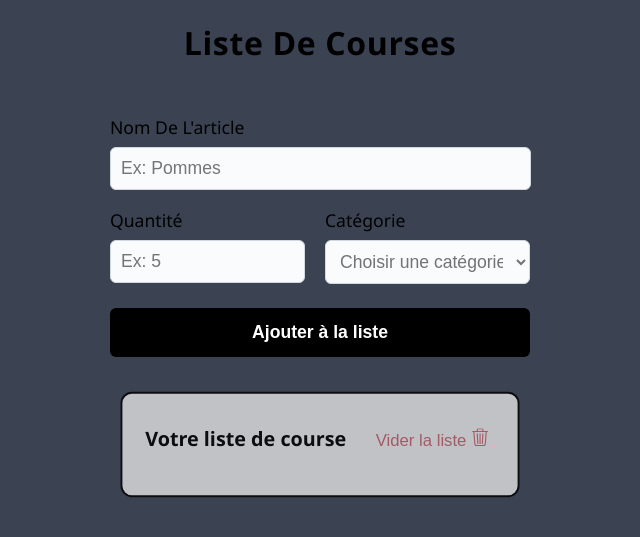
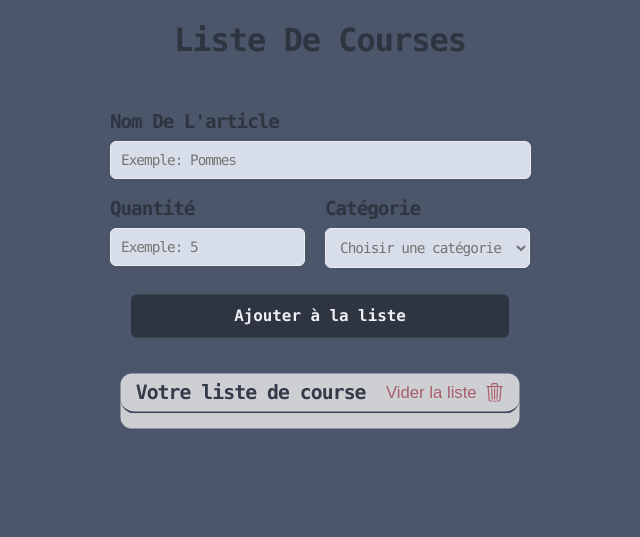
Before and after one commit to Mathieux83/Liste-Courses, a Flask app: page / in a window 1280 px wide. Shown: the top 537 px of the page, without its empty margins (320-960 px from the left). Run offline with Flask 3, Linux system fonts and the light colour scheme; data that the repository does not hold is empty.

Commit message:
Enhance UI and animations for course list management - Updated animation durations for adding/removing items - Improved checkbox styling with custom design - Refined layout and styles in CSS for better user experience - Cleaned up HTML structure for clarity and maintainability

```diff
--- a/static/style.css
+++ b/static/style.css
@@ -8,21 +8,19 @@
   --radius: 14px;
   --transition: 0.3s cubic-bezier(0.4,0,0.2,1);
   --shadow: 0 8px 32px 0 rgba(31, 38, 135, 0.18);
-  --font-main: 'Inter', Arial, sans-serif;
-  --font-color: #black;
+  --font-color: #2e3440;
   --size: 20px;
 }
 
 /* Reset et base */
-
 body {
-  background: #3b4252;
-  font-family: 'Segoe UI', Arial, sans-serif;
-  color: #000000;
+  background: #4c566a;
+  font-family: 'Cascadia Code', Consolas, 'Courier New', monospace;
+  color: var(--font-color);
   margin: 0;
   padding: 0;
   text-transform: capitalize;
-  color: var(--font-color);
+  letter-spacing: -1px;
 }
 
 h1 {
@@ -31,8 +29,8 @@ h1 {
   font-weight: 600;
   letter-spacing: 0.02em;
   margin-bottom: 1rem;
-  color: black;
-
+  color: var(--font-color);
+  letter-spacing: -1px;
 }
 
 .container-general {
@@ -48,14 +46,12 @@ h1 {
   grid-template-columns: 1fr 1fr;
   grid-template-rows: auto auto;
   gap: 10px;
-  /* margin-top: -1rem; */
   margin-bottom: 16px;
-  font-weight:500;
-
+  font-weight: 600;
 }
 
 .form-nom {
-  grid-column: 1 / 3; /* Prend toute la largeur */
+  grid-column: 1 / 3;
   grid-row: 1;
   margin-right: 1.3rem;
 }
@@ -72,38 +68,38 @@ h1 {
 }
 
 /* Style des champs */
-
 label, select, input[type="text"], input[type="number"] {
   display: block;
   width: 100%;
   margin-bottom: 8px;
-  font-size: 1.1rem;
+  font-family: 'Cascadia Code', Consolas, 'Courier New', monospace;
+  letter-spacing: -1px;
+  font-size: 1.2rem;
 }
 
 input[type="text"], input[type="number"], select {
-  border: 1px solid #d1d8e0;
+  border: 1px solid #eceff4;
   border-radius: 6px;
   padding: 10px;
-  background: #fafbfc;
+  background: #d8dee9;
   transition: border 0.2s;
+  font-size: 0.9rem;
 }
 
 input[type="text"]:focus, input[type="number"]:focus, select:focus {
-  border: 1.5px solid #009e5f;
+  border: 3px solid #81a1c1;
   outline: none;
 }
 
-/* Couleur du texte du select quand aucune option n'est sélectionnée */
+/* Select styling */
 select:required:invalid {
-  color: #737374; /* même couleur que tes placeholders */
+  color: #737374;
 }
 
-/* Couleur des options normales */
 select option {
-  color: var(--font-color); /* couleur normale du texte */
+  color: var(--font-color);
 }
 
-/* Masquer le placeholder dans la liste déroulante */
 select option[value=""][disabled] {
   display: none;
 }
@@ -111,151 +107,85 @@ select option[value=""][disabled] {
 /* Bouton principal */
 .ajouter-btn {
   width: 100%;
-  background: black;
-  color: #fff;
+  font-family: 'Cascadia Code', Consolas, 'Courier New', monospace;
+  background: #2e3440;
+  color: #eceff4;
   border: none;
   border-radius: 6px;
   padding: 14px 0;
   font-size: 1.1rem;
   font-weight: bold;
   cursor: pointer;
+  transform: scale(0.9);
   transition: background 0.2s;
+  transition: all 0.2s ease;
 }
 
 .ajouter-btn:hover {
-  background: grey;
+  background: #81a1c1;
+  color: #2e3440;
+  transform: scale(1);
 }
 
 h2 {
   display: flex;
   justify-content: left;
   font-weight: 600;
-  /* margin-top: -5%;
-  padding-right: 10%; */
   text-transform: none;
   font-size: 1.3rem;
+  margin: 0;
 }
 
+/* Container de la liste */
 .container-list {
-  background: #eeee;
+  background: #eeeeee;
   border-radius: 15px;
-  border: 2px solid black;
-  display: relative;
+  /* border: 2px solid black; */
   border-radius: 12px;
-  padding: 32px 24px;
-  padding-top: 1;
-  padding-bottom: 24px; /* Valeur de base */
+  /* padding: 32px 24px 24px 24px; */
+  padding-top: 32px;
+  padding-left: 24px;
+  padding-right: 24px;
+
+  height: fit-content;
   margin-top: 2rem;
   transform: scale(1);
   opacity: 1;
-  transition: transform 0.5s ease, opacity 0.5s ease, box-shadow 0.5s ease, padding-bottom 0.5s ease;
+  transition: transform 0.6s ease, opacity 0.6s ease, box-shadow 0.6s ease, padding-bottom 0.6s ease;
 }
 
-/* Animation du conteneur lors de l'ajout d'un élément */
+/* Animations du conteneur */
 .container-list.adding {
   transform: scale(1.02);
   box-shadow: 0 12px 40px 0 rgba(31, 38, 135, 0.25);
-  padding-bottom: 48px; /* Extension plus importante */
-  transition: transform 0.6s ease, box-shadow 0.6s ease, padding-bottom 0.6s ease;
 }
 
-/* Animation du conteneur lors de la suppression d'un élément */
 .container-list.removing-item {
   transform: scale(0.98);
   opacity: 0.95;
-  padding-bottom: 8px; /* Contraction plus importante */
-  transition: transform 0.6s ease, opacity 0.6s ease, padding-bottom 0.6s ease;
 }
 
-/* Animation du conteneur quand il devient vide */
 .container-list.empty {
   transform: scale(0.95);
   opacity: 0.8;
-  padding-bottom: 12px; /* Padding minimal quand vide */
-  transition: transform 0.4s ease, opacity 0.4s ease, padding-bottom 0.4s ease;
 }
 
-
+/* Header de la liste */
 .header-list {
   display: flex;
   justify-content: space-between;
   align-items: center;
-  margin-top: -1rem;
-}
+  margin-bottom: 1rem;
+  margin-top: -0.5rem;
+  padding-bottom: 0.5rem;
+  padding-left: 1rem;
+  padding-right: 1rem;
+  margin-left: -1.5rem;
+  margin-right: -1.5rem;
+  border-bottom: 2px solid #3b4252;
+  border-radius: 15px;
+  transform: translateY(-1rem);
 
-.btn-clear {
-  transform: translateY(1.3px);
-}
-
-/* Liste de courses */
-
-.liste-courses li.removing {
-  opacity: 0;
-  transform: translateY(-10px);
-  transition: opacity 0.5s, transform 0.5s;
-}
-
-.liste-courses li.added {
-  opacity: 0;
-  transform: translateY(-10px);
-  transition: opacity 0.5s, transform 0.5s;
-}
-
-.liste-courses li {
-  display: flex;
-  align-items: center; /* Centre verticalement tous les enfants */
-  justify-content: space-between;
-  border-radius: 10px;
-  border-top: 1px solid black;
-  margin-bottom: 10px;
-  margin-left: -4rem;
-  margin-right: -1.5rem;
-  padding-left: 10px;
-  padding-right: 10px;
-  padding-top: 5px;
-  padding-bottom: -1rem;
-  background: none;
-  min-height: 48px; /* Ajoute une hauteur minimale pour un meilleur centrage */
-  opacity: 1;
-  transform: translateY(0);
-  transition: opacity 0.5s, transform all 0.5s;
-}
-
-.liste-courses input[type="checkbox"] {
-  margin-right: 12px;
-  vertical-align: middle; /* Assure le centrage de la checkbox  */
-  display: flex;
-  align-items: center;
-  justify-content: center;
-  width: 20px;
-  height: 20px;
-  transition: all 0.5s;
-}
-
-.liste-courses li.checked .item-text {
-  text-decoration: line-through;
-  color: #888;
-  transition: color 0.3s, text-decoration 0.3s;
-}
-
- .liste-courses span {
-  flex: 1;
-  text-align: left;
-  display: flex;
-  align-items: center;
-  line-height: 1.6;
-  min-height: 28px; /* Ajuste si besoin selon la taille de la checkbox */
-  font-size: 18px;
-}
-
-.liste-courses .delete-btn {
-  background: none;
-  border: none;
-  font-size: 1.2rem;
-  border-radius: 5px;
-  cursor: pointer;
-  margin-left: 12px;
-  transform: translateY(3.5px);
 }
 
 /* Bouton "Vider la liste" */
@@ -264,23 +194,181 @@ h2 {
   background: transparent;
   border: none;
   outline: none;
-  /* border: 1px solid black; */
   cursor: pointer;
-  /* float: right; */
-  font-size: 1.1rem;
-  /* margin-top: -10%; */
-  /* margin-bottom: 12px; */
+  font-size: 1rem;
+  font-weight: 500;
   transition: color 0.2s;
-  /* margin-top: -32px;
-  padding-left: 10%; */
-
+  transform: scale(1.1);
+  display: flex;
+  align-items: center;
+  gap: 8px;
+  transition: transform 0.2s ease;
 }
 
 
+.btn-clear:hover {
+  color: #d08770;
+  transform: scale(1.2);
+  background: #3b4252;
+  border-radius: 35px;
+  padding-top: 3px;
+  padding-bottom: 3px;
+}
 
+.btn-clear img {
+  transition: transform 0.2s;
+}
 
+.btn-clear:hover img {
+  transform: scale(1.1);
+}
 
+/* Liste de courses */
+.liste-courses {
+  list-style: none;
+  padding: 0;
+  margin: 0;
+}
 
+.liste-courses li {
+  display: flex;
+  align-items: center;
+  justify-content: space-between;
+  border-radius: 8px;
+  border-top: 2px solid #ddd;
+  margin-bottom: 8px;
+  padding: 12px 8px;
+  margin-top: -1rem;
+  margin-left: -1.5rem;
+  margin-right: -1.5rem;
+  background: none;
+  min-height: 48px;
+  opacity: 1;
+  transform: translateY(0);
+  transition: opacity 0.5s ease, transform 0.5s ease, background-color 0.3s ease;
+}
+
+/* .liste-courses li:hover {
+  background-color: rgba(0, 0, 0, 0.02);
+} */
+
+/* Animation de suppression */
+.liste-courses li.removing {
+  opacity: 0;
+  transform: translateY(-20px) scale(0.95);
+  transition: opacity 0.5s ease, transform 0.5s ease;
+}
+
+.item-text {
+  transform: translateY(-4px);
+}
+
+/* Checkbox personnalisée */
+.custom-checkbox {
+  position: relative;
+  display: flex;
+  align-items: center;
+  margin-right: 12px;
+}
+
+.custom-checkbox input[type="checkbox"] {
+  position: absolute;
+  opacity: 0;
+  cursor: pointer;
+  width: 24px;
+  height: 24px;
+  margin: 0;
+}
+
+.checkbox-label {
+  position: relative;
+  display: flex;
+  align-items: center;
+  cursor: pointer;
+  width: 24px;
+  height: 24px;
+}
+
+.checkbox-unchecked,
+.checkbox-checked {
+  position: absolute;
+  top: 0;
+  left: 0;
+  transition: opacity 0.3s ease, transform 0.2s ease;
+  pointer-events: none;
+}
+
+.checkbox-unchecked {
+  opacity: 1;
+  transform: scale(1);
+}
+
+.checkbox-checked {
+  opacity: 0;
+  transform: scale(0.8);
+}
+
+/* État coché */
+.custom-checkbox input[type="checkbox"]:checked + .checkbox-label .checkbox-unchecked {
+  opacity: 0;
+  transform: scale(0.8);
+}
+
+.custom-checkbox input[type="checkbox"]:checked + .checkbox-label .checkbox-checked {
+  opacity: 1;
+  transform: scale(1);
+}
+
+/* Hover effect */
+.checkbox-label:hover .checkbox-unchecked,
+.checkbox-label:hover .checkbox-checked {
+  transform: scale(1.1);
+}
+
+/* Texte de l'item */
+.liste-courses .item-text {
+  flex: 1;
+  text-align: left;
+  display: flex;
+  align-items: center;
+  line-height: 1.6;
+  min-height: 28px;
+  font-size: 16px;
+  transition: color 0.3s ease, text-decoration 0.3s ease;
+  margin-right: 12px;
+}
+
+/* État coché */
+.liste-courses li.checked .item-text {
+  text-decoration: line-through;
+  color: #888;
+}
+
+/* Bouton de suppression */
+.liste-courses .delete-btn {
+  background: none;
+  border: none;
+  cursor: pointer;
+  padding: 4px;
+  border-radius: 4px;
+  transition: background-color 0.2s ease, transform 0.2s ease;
+  display: flex;
+  align-items: center;
+  justify-content: center;
+}
+
+.liste-courses .delete-btn:hover {
+  background-color: rgba(255, 107, 129, 0.1);
+  transform: scale(1.05);
+}
+
+.liste-courses .delete-btn img {
+  transition: filter 0.2s ease;
+}
+
+.liste-courses .delete-btn:hover img {
+  filter: brightness(1.2);
+}
 
 /* Responsive */
 /* @media (max-width: 700px) {
@@ -288,11 +376,26 @@ h2 {
     grid-template-columns: 1fr;
     grid-template-rows: auto auto auto;
   }
-  .form-nom, .form-quantite, .form-categorie {
+
+  .form-nom,
+  .form-quantite,
+  .form-categorie {
     grid-column: 1 !important;
     grid-row: auto !important;
+    margin-right: 0 !important;
   }
+
   .container-list {
-    padding: 1rem;
+    padding: 20px 16px;
+  }
+
+  .header-list {
+    flex-direction: column;
+    gap: 12px;
+    align-items: flex-start;
+  }
+
+  .btn-clear {
+    align-self: flex-end;
   }
 } */
--- a/templates/index.html
+++ b/templates/index.html
@@ -5,40 +5,21 @@
     <meta name="viewport" content="width=device-width, initial-scale=1.0">
     <link rel="stylesheet" href="{{ url_for('static', filename='style.css') }}">
     <title>Liste de Courses v2.1</title>
-    <!-- <style>
-        body { font-family: Arial, sans-serif; background: #f9f9f9; margin: 0; padding: 0; }
-        h1 { text-align: center; margin-top: 30px; }
-        form, .btn-clear { display: flex; justify-content: center; margin: 20px 0; gap: 10px; }
-        input, button { padding: 8px; font-size: 16px; }
-        #coursesList { max-width: 500px; margin: 30px auto; padding: 0; list-style: none; }
-        #coursesList li { background: #fff; margin-bottom: 10px; padding: 12px; border-radius: 5px; display: flex; align-items: center; justify-content: space-between; transition: opacity 0.6s; }
-        .checked span { text-decoration: line-through; color: #aaa; }
-        .removing { opacity: 0.5; }
-        .categorie-list { max-width: 500px; margin: 30px auto; background: #e9ecef; border-radius: 5px; padding: 10px 20px; }
-        .categorie-list ul { display: flex; flex-wrap: wrap; gap: 10px; padding: 0; list-style: none; margin: 0; }
-        .categorie-list li { background: #d1e7dd; padding: 4px 10px; border-radius: 3px; font-size: 14px; }
-        .btn { margin-left: 6px; }
-
-        /* A garder tres bon exemple
-        ajuster avec le JS si non tout casser */
-        li { transition: opacity 1s ease; opacity: 1; }
-        li.removing { opacity: 0; }
-
-    </style> -->
 </head>
 <body>
     <div class="background"></div>
     <h1>Liste de Courses</h1>
+
     <div class="container-general">
         <form class="formulaire-course" method="POST">
             <div class="form-grid">
                 <div class="form-nom">
                     <label for="nom">Nom de l'article</label>
-                    <input type="text" id="nom" name="nom" placeholder="Ex: Pommes" required>
+                    <input type="text" id="nom" name="nom" placeholder="Exemple: Pommes" required>
                 </div>
                 <div class="form-quantite">
                     <label for="quantite">Quantité</label>
-                    <input type="number" id="quantite" name="quantite" min="1" placeholder="Ex: 5" required>
+                    <input type="number" id="quantite" name="quantite" min="1" placeholder="Exemple: 5" required>
                 </div>
                 <div class="form-categorie">
                     <label for="categorie">Catégorie</label>
@@ -60,49 +41,19 @@
             </div>
             <button class="ajouter-btn" type="submit">Ajouter à la liste</button>
         </form>
+
         <div class="container-list">
             <div class="header-list">
                 <h2>Votre liste de course</h2>
-                        <button class="btn-clear" id="clearBtn">Vider la liste <img src="../static/ico/trash3.svg" height="19" width="19"></button>
+                <button class="btn-clear" id="clearBtn">
+                    Vider la liste
+                    <img src="../static/ico/trash3.svg" height="18" width="18" alt="Supprimer">
+                </button>
             </div>
 
-
             <ul class="liste-courses" id="coursesList">
-                        <!-- Liste générée dynamiquement par JS -->
-<!--
-                        {% for course in courses %}
-                        <li class="{{ 'checked' if course.checked }}">
-                            <span class="item-text">{{ course.nom }} ({{ course.quantite }}) - {{ course.categorie }}</span>
-                            <label class="static-checkbox">
-                                <input type="checkbox" class="check-btn" {% if course.checked %}checked{% endif %}>
-                                <span class="checkmark"></span>
-                            </label>
-                        </li>
-                        <div class="btn-del">
-                            <form method="POST" action="{{ url_for('delete_item', course_id=i) }}" style="display:inline;">
-                                <button type="submit" class="delete-btn">❌</button>
-                            </form>
-                        </div>
-                        {% endfor %} -->
-
+                <!-- Liste générée dynamiquement par JavaScript -->
             </ul>
-
-                    <!-- <div class="categorie-list">
-                        <strong>Catégories :</strong>
-                        <ul>
-                            <li>Alcool</li>
-                            <li>Apéro</li>
-                            <li>Boissons</li>
-                            <li>Épicerie</li>
-                            <li>Fruits</li>
-                            <li>Laitier</li>
-                            <li>Légumes</li>
-                            <li>Soins/Hygiène</li>
-                            <li>Surgelé</li>
-                            <li>Viande</li>
-                            <li>Autre</li>
-                        </ul>
-                    </div> -->
         </div>
     </div>
 
```
Also changed, not shown: static/script.js (+38 -17 lines). Lines whose indentation alone changed are shown as unchanged.
